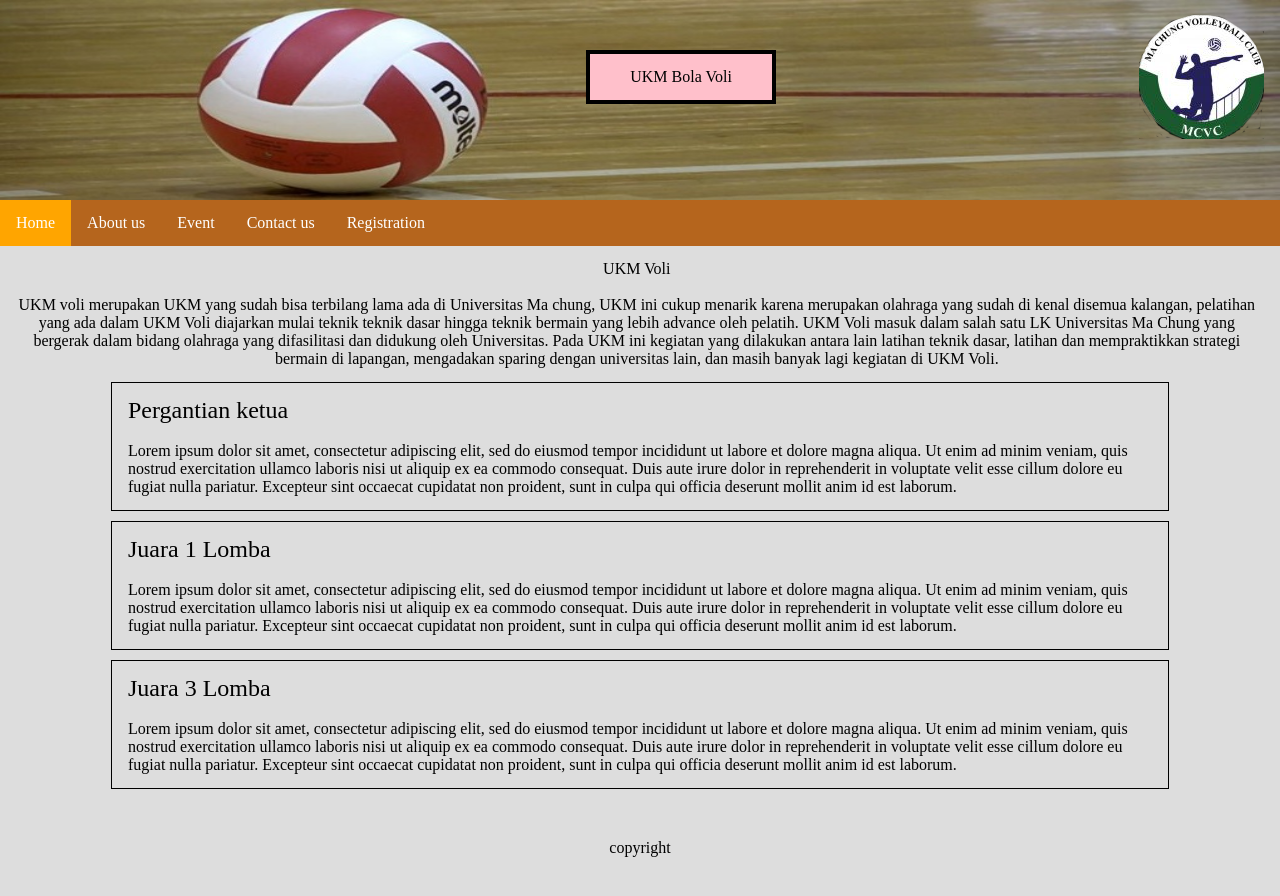
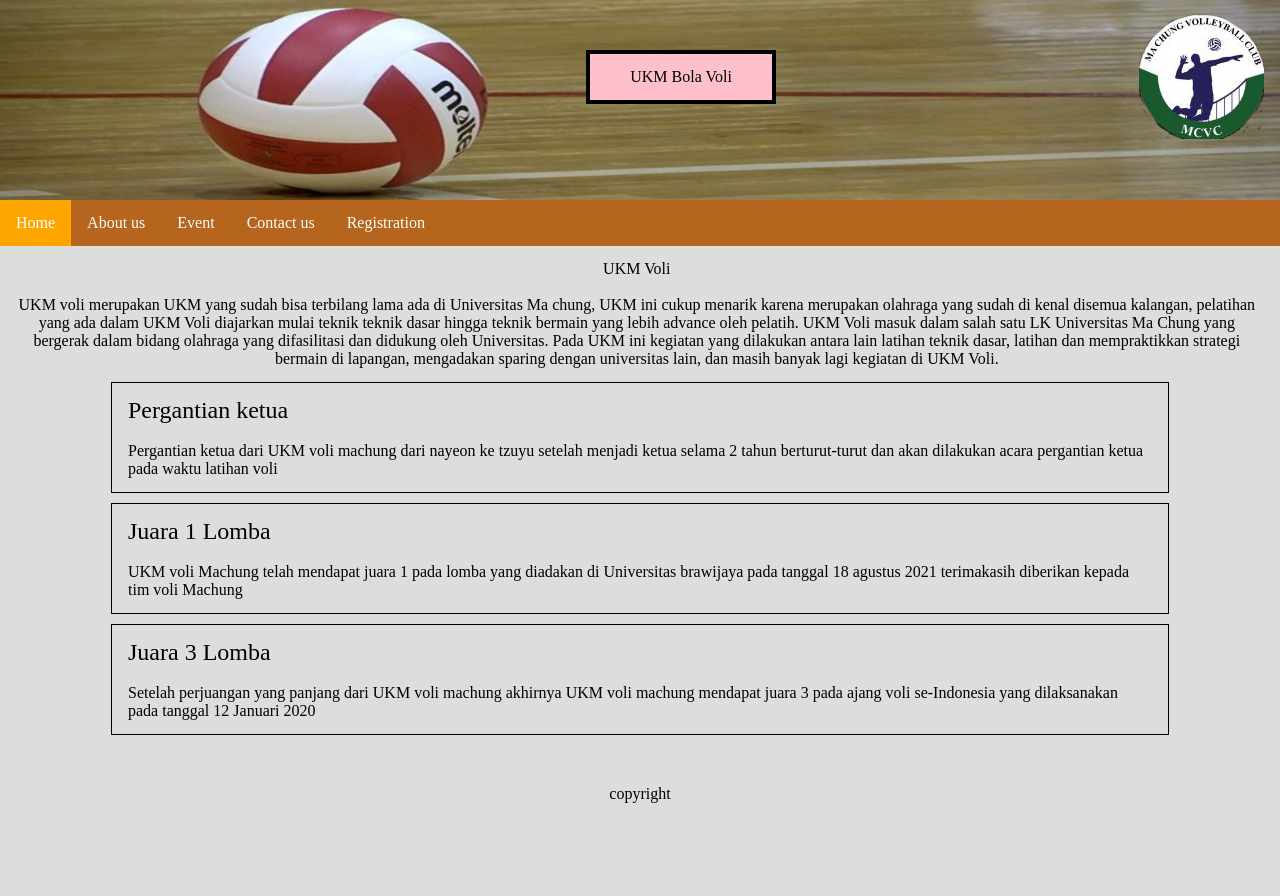
Before and after one commit to MichaelHadi/MichaelHadi.github.io, a plain HTML site: page Home.html in a window 1280 px wide. Drawn offline with Linux system fonts and the light colour scheme; a web font is replaced by a local one.

Commit message:
Update Home.html

```diff
--- a/Home.html
+++ b/Home.html
@@ -21,15 +21,15 @@
 <div class="News"> UKM Voli<br><br>UKM voli merupakan UKM yang sudah bisa terbilang lama ada di Universitas Ma chung, UKM ini cukup menarik karena merupakan olahraga yang sudah di kenal disemua kalangan, pelatihan yang ada dalam UKM Voli diajarkan mulai teknik teknik dasar hingga teknik bermain yang lebih advance oleh pelatih. UKM Voli masuk dalam salah satu LK Universitas Ma Chung yang bergerak dalam bidang olahraga yang difasilitasi dan didukung oleh Universitas. Pada UKM ini kegiatan yang dilakukan antara lain latihan teknik dasar, latihan dan mempraktikkan strategi bermain di lapangan, mengadakan sparing dengan universitas lain, dan masih banyak lagi kegiatan di UKM Voli. </div>
 <div class ="berita">
   <span style="font-size:24px">Pergantian ketua</span> <br><br>
-  Lorem ipsum dolor sit amet, consectetur adipiscing elit, sed do eiusmod tempor incididunt ut labore et dolore magna aliqua. Ut enim ad minim veniam, quis nostrud exercitation ullamco laboris nisi ut aliquip ex ea commodo consequat. Duis aute irure dolor in reprehenderit in voluptate velit esse cillum dolore eu fugiat nulla pariatur. Excepteur sint occaecat cupidatat non proident, sunt in culpa qui officia deserunt mollit anim id est laborum.
+  Pergantian ketua dari UKM voli machung dari nayeon ke tzuyu setelah menjadi ketua selama 2 tahun berturut-turut dan akan dilakukan acara pergantian ketua pada waktu latihan voli
 </div>
 <div class ="berita">
   <span style="font-size:24px">Juara 1 Lomba</span> <br><br>
-  Lorem ipsum dolor sit amet, consectetur adipiscing elit, sed do eiusmod tempor incididunt ut labore et dolore magna aliqua. Ut enim ad minim veniam, quis nostrud exercitation ullamco laboris nisi ut aliquip ex ea commodo consequat. Duis aute irure dolor in reprehenderit in voluptate velit esse cillum dolore eu fugiat nulla pariatur. Excepteur sint occaecat cupidatat non proident, sunt in culpa qui officia deserunt mollit anim id est laborum.
+  UKM voli Machung telah mendapat juara 1 pada lomba yang diadakan di Universitas brawijaya pada tanggal 18 agustus 2021 terimakasih diberikan kepada tim voli Machung
 </div>
 <div class ="berita">
   <span style="font-size:24px">Juara 3 Lomba</span> <br><br>
-  Lorem ipsum dolor sit amet, consectetur adipiscing elit, sed do eiusmod tempor incididunt ut labore et dolore magna aliqua. Ut enim ad minim veniam, quis nostrud exercitation ullamco laboris nisi ut aliquip ex ea commodo consequat. Duis aute irure dolor in reprehenderit in voluptate velit esse cillum dolore eu fugiat nulla pariatur. Excepteur sint occaecat cupidatat non proident, sunt in culpa qui officia deserunt mollit anim id est laborum.
+  Setelah perjuangan yang panjang dari UKM voli machung akhirnya UKM voli machung mendapat juara 3 pada ajang voli se-Indonesia yang dilaksanakan pada tanggal 12 Januari 2020
 </div>
 </body>
 <footer>
```
